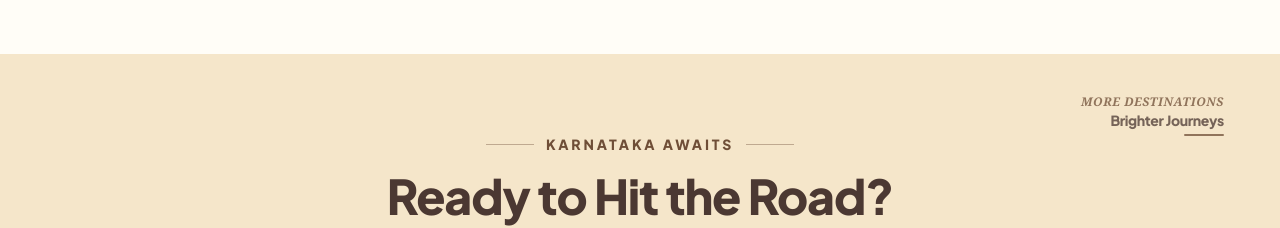
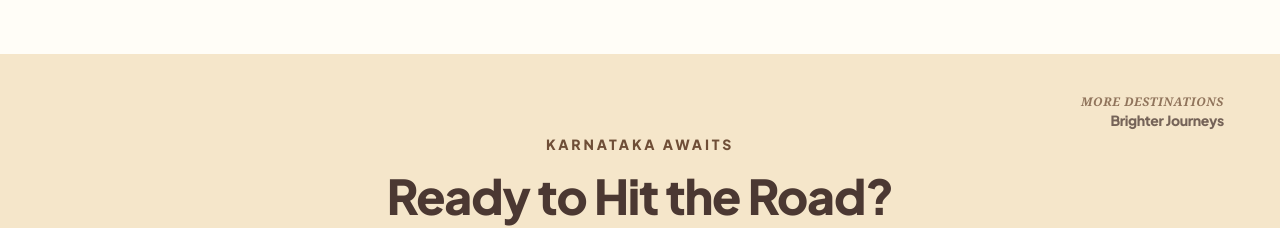
Before and after one commit to GAGANGOWDAP/coffee-cabs, a React (Vite) app: page / in a window 1280 px wide. Shown: the part 8740-8968 px from the top of the page. Built offline with nearby package versions, Linux system fonts and the light colour scheme.

Commit message:
style: remove decorative lines beside KARNATAKA AWAITS and below Brighter Journeys

```diff
--- a/src/app/components/Footer.tsx
+++ b/src/app/components/Footer.tsx
@@ -41,18 +41,15 @@ export default function Footer() {
           <p className="text-sm font-extrabold text-[#4B3832] tracking-tight">
             Brighter Journeys
           </p>
-          <div className="w-10 h-0.5 bg-[#6F4E37] ml-auto mt-1 rounded-full" />
         </div>
 
         {/* Main CTA Content Container */}
         <div className="max-w-3xl mx-auto px-4 sm:px-8 relative z-10">
-          {/* Eyebrow with Lines */}
-          <div className="flex items-center justify-center gap-3 mb-3">
-            <span className="h-px w-8 sm:w-12 bg-[#6F4E37]/40" />
+          {/* Eyebrow */}
+          <div className="flex items-center justify-center mb-3">
             <span className="text-xs sm:text-sm font-extrabold text-[#6F4E37] uppercase tracking-[0.2em]">
               KARNATAKA AWAITS
             </span>
-            <span className="h-px w-8 sm:w-12 bg-[#6F4E37]/40" />
           </div>
 
           {/* Main Heading */}
```
